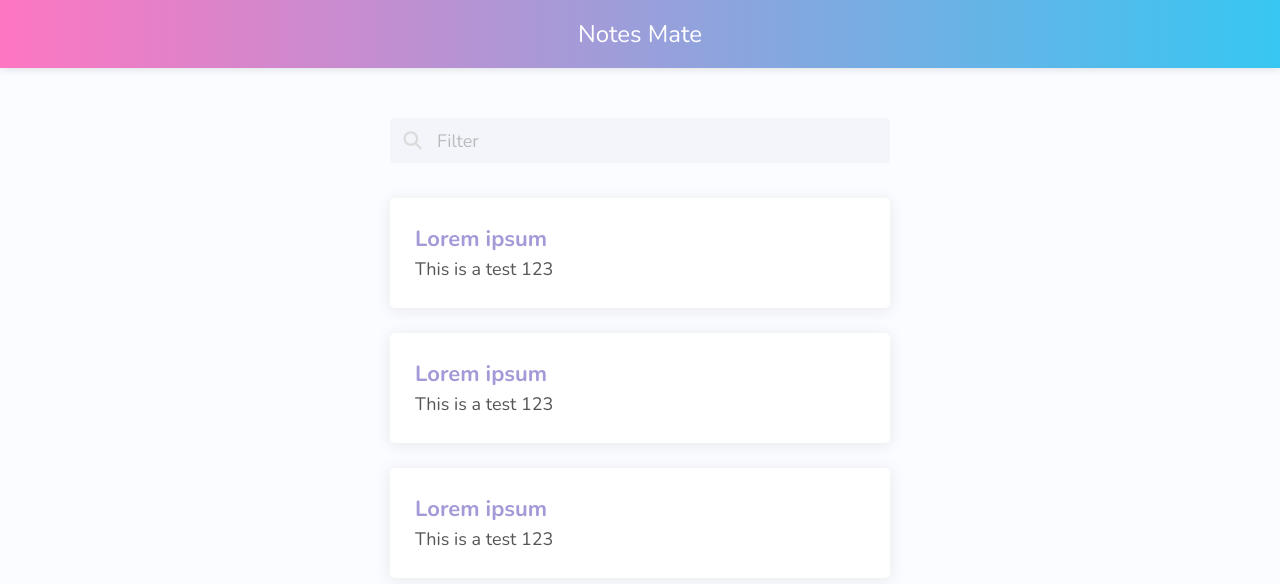
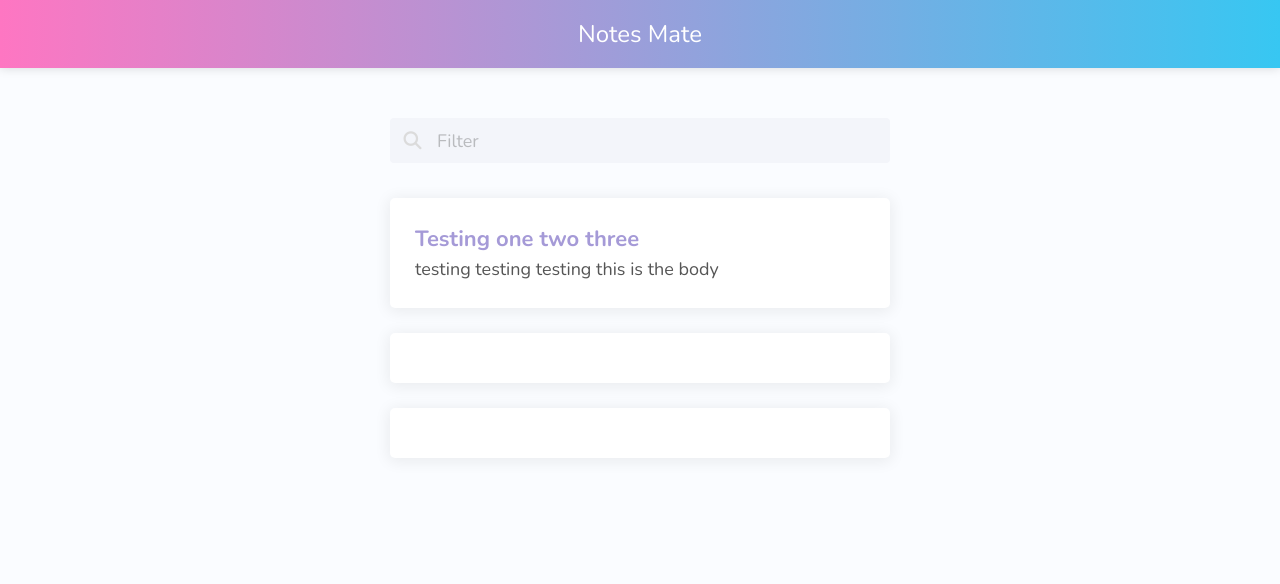
Before and after one commit to ccchristiant/Notes-Mate-front, an Angular app: page / in a window 1280 px wide. Shown: the top 584 px of the page. Built offline with nearby package versions, Linux system fonts and the light colour scheme.

Commit message:
[ADD] Dynamic text with Input : Ep1 done

```diff
--- a/src/app/note-card/note-card.component.html
+++ b/src/app/note-card/note-card.component.html
@@ -1,10 +1,10 @@
 <div #container class="note-card-container">
 
     <div class="note-card-content">
-        <h1 class="note-card-title">Lorem ipsum</h1>
+        <h1 class="note-card-title">{{ title }}</h1>
 
         <div #bodyText class="note-card-body">
-            <p>This is a test 123</p>
+            <p>{{ body }}</p>
 
             <div #truncator class="fade-out-truncation"></div>
         </div>
--- a/src/app/note-card/note-card.component.ts
+++ b/src/app/note-card/note-card.component.ts
@@ -1,16 +1,22 @@
-import { Component, OnInit, ViewChild, ElementRef, Renderer2, AfterViewInit } from '@angular/core';
+import { Component, OnInit, ViewChild, ElementRef, Renderer2, AfterViewInit, Input } from '@angular/core';
 
 @Component({
   selector: 'app-note-card',
   templateUrl: './note-card.component.html',
   styleUrls: ['./note-card.component.scss']
 })
-export class NoteCardComponent implements AfterViewInit {
+export class NoteCardComponent implements OnInit, AfterViewInit {
+
+  @Input() title!: string;
+  @Input() body!: string;
 
   @ViewChild('truncator') truncator!: ElementRef<HTMLElement>;
   @ViewChild('bodyText') bodyText!: ElementRef<HTMLElement>;
 
   constructor(private renderer: Renderer2) { }
+
+  ngOnInit(): void {
+  }
 
   ngAfterViewInit() {
     //work out if there is a text overflow and if not, hide the truncator
--- a/src/app/pages/notes-list/notes-list.component.html
+++ b/src/app/pages/notes-list/notes-list.component.html
@@ -12,7 +12,7 @@
     </div>
 
     <div class="notes-list">
-        <app-note-card></app-note-card>
+        <app-note-card title="Testing one two three" body="testing testing testing this is the body"></app-note-card>
         <app-note-card></app-note-card>
         <app-note-card></app-note-card>
     </div>
```
